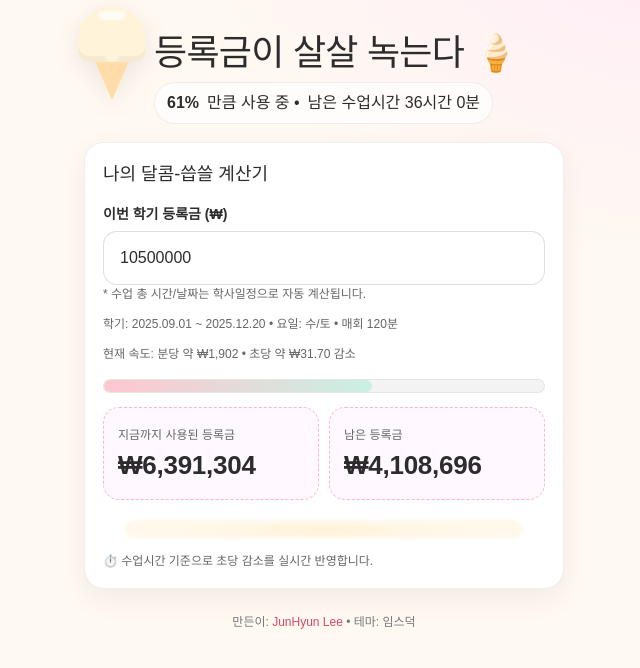
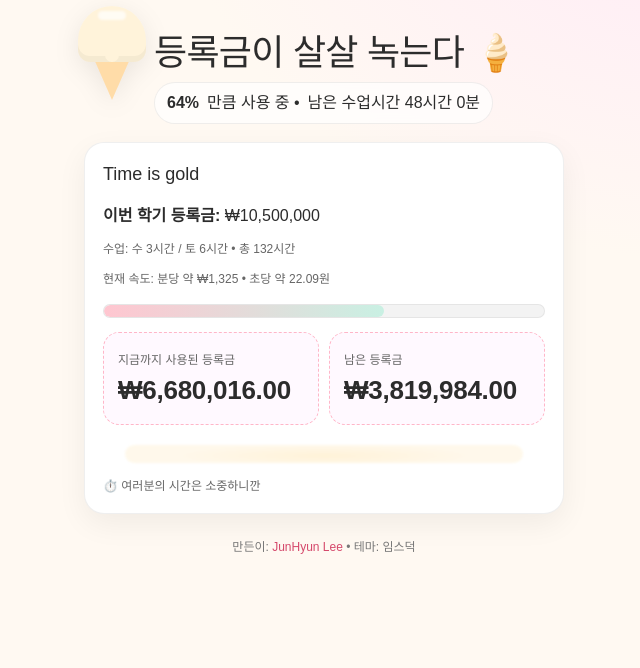
Before and after one commit to ticklemickle/imms14-tuition, a Next.js app: page / in a window 1280 px wide. Shown: the top 668 px of the page, without its empty margins (316-956 px from the left). Built offline with nearby package versions, Linux system fonts and the light colour scheme.

Commit message:
업데이트 1차

```diff
--- a/app/page.tsx
+++ b/app/page.tsx
@@ -3,87 +3,47 @@
 import { useEffect, useMemo, useRef, useState } from "react";
 import styles from "./page.module.css";
 
-// ===== 하드코딩된 수업 일정 =====
+/* ===== 학기 기간 ===== */
 const SEMESTER_START = new Date("2025-09-02T00:00:00+09:00");
 const SEMESTER_END = new Date("2025-12-20T23:59:59+09:00");
-const CLASS_DAYS = [1, 3, 5]; // 월(1), 수(3), 금(5)
-const CLASS_START = { hour: 9, minute: 0 }; // 09:00 시작
-const CLASS_MINUTES = 120; // 2시간 수업
-const HOLIDAYS = ["2025-09-15", "2025-09-16"];
 
-// ===== 타입 =====
-interface Session {
-  start: Date;
-  end: Date;
-}
-interface ClassTotals {
-  totalMin: number;
-  elapsedMin: number;
-  inSession: boolean;
-  currentSession: Session | null;
-}
+/* ===== 요일/분 단위 수업 계획 (수=3h, 토=6h) ===== */
+const CLASS_DAY_PLANS = [
+  { weekday: 3, minutes: 180 }, // 수요일 3시간
+  { weekday: 6, minutes: 360 }, // 토요일 6시간
+] as const;
 
-// ===== 유틸 =====
-function isHoliday(d: Date): boolean {
-  return HOLIDAYS.includes(d.toISOString().slice(0, 10));
-}
-function sessionRangeOn(date: Date): Session | null {
-  const day = date.getDay();
-  if (!CLASS_DAYS.includes(day) || isHoliday(date)) return null;
-  const start = new Date(
-    date.getFullYear(),
-    date.getMonth(),
-    date.getDate(),
-    CLASS_START.hour,
-    CLASS_START.minute,
+/* ===== 등록금/총시간/단가 ===== */
+const TOTAL_HOURS = 132;
+const TOTAL_SECS = TOTAL_HOURS * 3600; // 132h = 475,200s
+const PER_SEC = 22.09; // 초당 22.09원
+const FIXED_TUITION = 10_500_000;
+
+/* ===== 유틸 ===== */
+function nextWeekdayOnOrAfter(base: Date, weekday: number): Date {
+  const d = new Date(
+    base.getFullYear(),
+    base.getMonth(),
+    base.getDate(),
+    0,
+    0,
     0
   );
-  const end = new Date(start.getTime() + CLASS_MINUTES * 60 * 1000);
-  if (end < SEMESTER_START || start > SEMESTER_END) return null;
-  return { start, end };
+  const diff = (weekday - d.getDay() + 7) % 7;
+  d.setDate(d.getDate() + diff);
+  return d;
 }
-function walkDates(start: Date, end: Date, cb: (d: Date) => void): void {
-  const d = new Date(start);
-  while (d <= end) {
-    cb(new Date(d));
-    d.setDate(d.getDate() + 1);
-  }
+function sessionStartOn(date: Date): Date {
+  return new Date(date.getFullYear(), date.getMonth(), date.getDate(), 0, 0, 0);
 }
-function computeClassTotals(now = new Date()): ClassTotals {
-  let totalMin = 0;
-  let elapsedMin = 0;
-  let inSession = false;
-  let currentSession: Session | null = null;
-
-  walkDates(SEMESTER_START, SEMESTER_END, (d) => {
-    const s = sessionRangeOn(d);
-    if (!s) return;
-    totalMin += CLASS_MINUTES;
-    if (now >= s.end) {
-      elapsedMin += CLASS_MINUTES;
-    } else if (now > s.start && now < s.end) {
-      elapsedMin += Math.floor((now.getTime() - s.start.getTime()) / 60000);
-      inSession = true;
-      currentSession = s;
-    }
-  });
-
-  return { totalMin, elapsedMin, inSession, currentSession };
-}
-function clamp(n: number, min: number, max: number): number {
+function clamp(n: number, min: number, max: number) {
   return Math.max(min, Math.min(max, n));
 }
-function fmtDuration(min: number): string {
+function fmtDuration(min: number) {
   const m = Math.max(0, Math.round(min));
   const h = Math.floor(m / 60);
   const mm = m % 60;
   return h > 0 ? `${h}시간 ${mm}분` : `${mm}분`;
-}
-function ymd(d: Date): string {
-  const y = d.getFullYear();
-  const m = String(d.getMonth() + 1).padStart(2, "0");
-  const da = String(d.getDate()).padStart(2, "0");
-  return `${y}.${m}.${da}`;
 }
 const fmtKRW0 = new Intl.NumberFormat("ko-KR", {
   style: "currency",
@@ -97,79 +57,78 @@ const fmtKRW2 = new Intl.NumberFormat("ko-KR", {
   maximumFractionDigits: 2,
 });
 
-// ===== 메인 컴포넌트 =====
+/* ===== 핵심: 가변 분 단위로 경과 수업 초 산출 ===== */
+function elapsedSecondsByPlan(now: Date): number {
+  if (now <= SEMESTER_START) return 0;
+  const endBound = now < SEMESTER_END ? now : SEMESTER_END;
+
+  let elapsed = 0;
+  for (const plan of CLASS_DAY_PLANS) {
+    const d = nextWeekdayOnOrAfter(SEMESTER_START, plan.weekday);
+    while (d <= endBound) {
+      const s = sessionStartOn(d);
+      const e = new Date(s.getTime() + plan.minutes * 60 * 1000);
+
+      if (endBound >= e) {
+        elapsed += plan.minutes * 60; // 완전히 지난 수업
+      } else if (endBound > s) {
+        elapsed += Math.floor((endBound.getTime() - s.getTime()) / 1000); // 진행 중
+      }
+      d.setDate(d.getDate() + 7); // 다음 주 동일 요일
+    }
+  }
+  return elapsed;
+}
+
+/* ===== 컴포넌트 ===== */
 export default function Page() {
-  const DEFAULT_TUITION = "10500000";
+  const [now, setNow] = useState(new Date());
+  const [hydrated, setHydrated] = useState(false);
 
-  const [tuitionInput, setTuitionInput] = useState<string>(() => {
-    if (typeof window === "undefined") return DEFAULT_TUITION;
+  useEffect(() => {
+    const id = setTimeout(() => setHydrated(true), 0); // ✅ 동기 호출 제거
 
-    const raw = localStorage.getItem("tuitionKRW"); // 기존 로딩 코드 :contentReference[oaicite:2]{index=2}
-    if (raw == null) return DEFAULT_TUITION;
-
-    const digits = raw.replace(/[^\d]/g, "");
-    const n = Number(digits);
-
-    const valid = Number.isFinite(n) && n >= 10_000 && n <= 50_000_000;
-
-    return valid ? digits : DEFAULT_TUITION;
-  });
-
-  // 클럭 & hydration 플래그
-  const [now, setNow] = useState<Date>(new Date());
-  const [hydrated, setHydrated] = useState(false);
-  useEffect(() => {
-    // hydration 완료 플래그는 비동기로 설정 (React 18 StrictMode 경고 방지)
-    const id = setTimeout(() => setHydrated(true), 0);
-
-    // 1초마다 현재 시간 업데이트
-    const t = setInterval(() => setNow(new Date()), 1000);
+    let raf: number;
+    const tick = () => {
+      setNow(new Date());
+      raf = requestAnimationFrame(tick);
+    };
+    raf = requestAnimationFrame(tick);
 
     return () => {
       clearTimeout(id);
-      clearInterval(t);
+      cancelAnimationFrame(raf);
     };
   }, []);
 
-  // 계산 (클라이언트·서버 동일 로직, 단 렌더는 hydrated 이후에만)
+  // 계산
   const calc = useMemo(() => {
-    const raw = (tuitionInput || "").toString().replace(/,/g, "");
-    const tuition = Number(raw);
-    const { totalMin, elapsedMin, inSession, currentSession } =
-      computeClassTotals(now);
+    const elapsedSec = elapsedSecondsByPlan(now);
+    const capped = clamp(elapsedSec, 0, TOTAL_SECS);
+    const ratio = TOTAL_SECS > 0 ? capped / TOTAL_SECS : 0;
 
-    const totalSec = Math.max(1, totalMin * 60);
-    let elapsedSec = elapsedMin * 60;
-
-    if (inSession && currentSession?.start) {
-      elapsedSec += Math.floor(
-        (now.getTime() - currentSession.start.getTime()) / 1000
-      );
-    }
-
-    const ratio = clamp(totalSec > 0 ? elapsedSec / totalSec : 0, 0, 1);
-    const safeTuition = Number.isFinite(tuition) && tuition > 0 ? tuition : 0;
-    const used = safeTuition * ratio;
-    const remain = safeTuition - used;
-    const perSec = safeTuition / totalSec;
-    const perMin = perSec * 60;
+    const used = PER_SEC * capped;
+    const remain = FIXED_TUITION - used;
+    const perMin = PER_SEC * 60;
 
     return {
       ratio,
-      usedKRW: fmtKRW0.format(used),
-      remainKRW: fmtKRW0.format(remain),
+      used,
+      remain,
+      usedKRW0: fmtKRW0.format(used),
+      usedKRW2: fmtKRW2.format(used),
+      remainKRW0: fmtKRW0.format(remain),
+      remainKRW2: fmtKRW2.format(remain),
       pctText: `${Math.round(ratio * 100)}%`,
-      timeLeftText: `남은 수업시간 ${fmtDuration(totalMin - elapsedMin)}`,
+      timeLeftText: `남은 수업시간 ${fmtDuration((TOTAL_SECS - capped) / 60)}`,
       rateText: `현재 속도: 분당 약 ${fmtKRW0.format(
         perMin
-      )} • 초당 약 ${fmtKRW2.format(perSec)} 감소`,
-      scheduleText: `학기: ${ymd(SEMESTER_START)} ~ ${ymd(
-        SEMESTER_END
-      )} • 요일: 수/토 • 매회 ${CLASS_MINUTES}분`,
+      )} • 초당 약 ${PER_SEC.toFixed(2)}원`,
+      scheduleText: `수업: 수 3시간 / 토 6시간 • 총 ${TOTAL_HOURS}시간`,
     };
-  }, [tuitionInput, now]);
+  }, [now]);
 
-  // 진행바 CSS 변수 업데이트 (클라이언트 전용)
+  // 진행바 CSS 변수 즉시 반영 (프레임마다 업데이트)
   useEffect(() => {
     if (!hydrated) return;
     document.documentElement.style.setProperty(
@@ -177,33 +136,6 @@ export default function Page() {
       String(calc.ratio)
     );
   }, [calc.ratio, hydrated]);
-
-  // 저장/초기화 & 토스트
-  const [toast, setToast] = useState<string | null>(null);
-  const toastTimer = useRef<number | null>(null);
-  function showToast(msg: string): void {
-    setToast(msg);
-    if (toastTimer.current) window.clearTimeout(toastTimer.current);
-    toastTimer.current = window.setTimeout(() => setToast(null), 1400);
-  }
-  function saveTuition(): void {
-    localStorage.setItem("tuitionKRW", tuitionInput);
-    showToast("저장되었습니다 ✅");
-  }
-  function resetAll(): void {
-    localStorage.removeItem("tuitionKRW");
-    setTuitionInput("");
-    showToast("초기화 완료 🧹");
-  }
-
-  // SSR에는 placeholder를 렌더 → hydration 후 실제 값 렌더
-  const Placeholder = (
-    <>
-      <div className={styles.tag} aria-hidden="true">
-        <b>0%</b> 만큼 사용 중 • <span>남은 수업시간 계산 중…</span>
-      </div>
-    </>
-  );
 
   return (
     <div className={styles.wrap}>
@@ -225,41 +157,27 @@ export default function Page() {
               <span>{calc.timeLeftText}</span>
             </div>
           ) : (
-            Placeholder
+            <div className={styles.tag} aria-hidden="true">
+              <b>0%</b> 만큼 사용 중 • <span>남은 수업시간 계산 중…</span>
+            </div>
           )}
         </div>
       </header>
 
-      <section className={styles.card} aria-labelledby="calcTitle">
+      <section className={styles.card}>
         <div className={styles.col}>
           <div className={styles.inputs}>
-            <h2 id="calcTitle" style={{ margin: "0 0 4px", fontSize: 18 }}>
-              나의 달콤-씁쓸 계산기
-            </h2>
+            <h2 style={{ margin: "0 0 4px", fontSize: 18 }}>Time is gold</h2>
+
             <div>
-              <label htmlFor="tuition">이번 학기 등록금 (₩)</label>
-              <input
-                id="tuition"
-                type="number"
-                inputMode="decimal"
-                placeholder="예: 10,000,000"
-                min={0}
-                step={1000}
-                value={tuitionInput}
-                onChange={(e) => setTuitionInput(e.target.value)}
-              />
-              <p className={styles.hint}>
-                * 수업 총 시간/날짜는 학사일정으로 자동 계산됩니다.
-              </p>
+              <strong>이번 학기 등록금:</strong>{" "}
+              <span>{fmtKRW0.format(FIXED_TUITION)}</span>
             </div>
 
             {hydrated && (
               <>
                 <div className={styles.hint}>{calc.scheduleText}</div>
-                <div className={styles.hint} suppressHydrationWarning>
-                  {calc.rateText}
-                </div>
-                {toast && <div className={styles.hint}>{toast}</div>}
+                <div className={styles.hint}>{calc.rateText}</div>
               </>
             )}
           </div>
@@ -269,18 +187,19 @@ export default function Page() {
               <div className={styles.fill}></div>
             </div>
 
+            {/* 정수/소수 표시를 모두 제공: 소수(실시간) + 정수(요약) */}
             {hydrated ? (
-              <div className={styles.stats} aria-live="polite">
+              <div className={styles.stats}>
                 <div className={styles.pill}>
                   <span className={styles.hint}>지금까지 사용된 등록금</span>
-                  <span className={styles.num} id="used">
-                    {calc.usedKRW}
+                  <span className={styles.num} title={calc.usedKRW0}>
+                    {calc.usedKRW2}
                   </span>
                 </div>
                 <div className={styles.pill}>
                   <span className={styles.hint}>남은 등록금</span>
-                  <span className={styles.num} id="remain">
-                    {calc.remainKRW}
+                  <span className={styles.num} title={calc.remainKRW0}>
+                    {calc.remainKRW2}
                   </span>
                 </div>
               </div>
@@ -298,15 +217,13 @@ export default function Page() {
             )}
 
             <div className={styles.puddle} aria-hidden="true"></div>
-            <p className={styles.hint}>
-              ⏱️ 수업시간 기준으로 초당 감소를 실시간 반영합니다.
-            </p>
+            <p className={styles.hint}>⏱️ 여러분의 시간은 소중하니깐</p>
           </div>
         </div>
       </section>
 
       <footer>
-        만든이: <a href="#">JunHyun Lee</a> • 테마: 임스덕
+        만든이: <a href="">JunHyun Lee</a> • 테마: 임스덕
       </footer>
     </div>
   );
```
